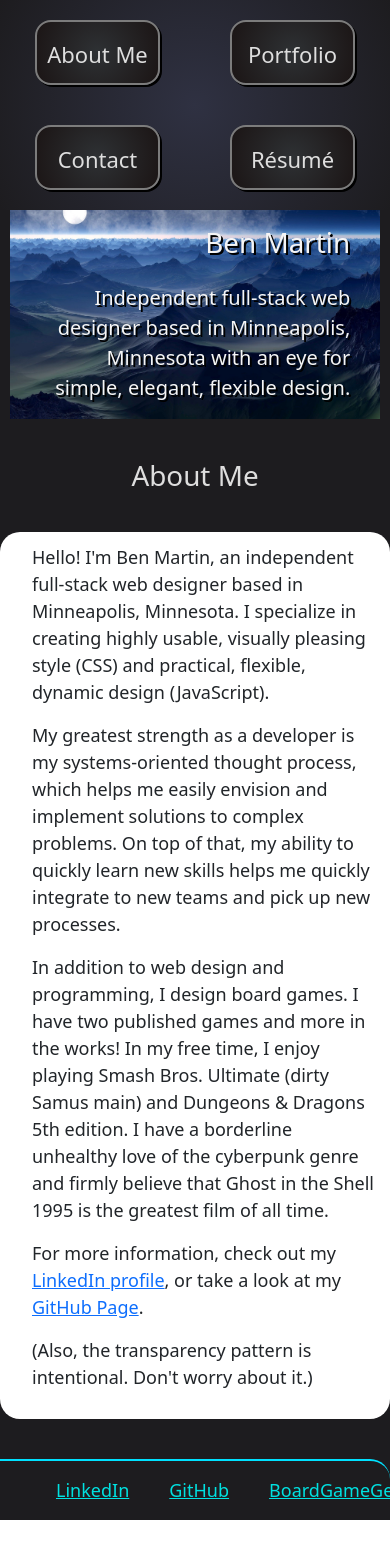
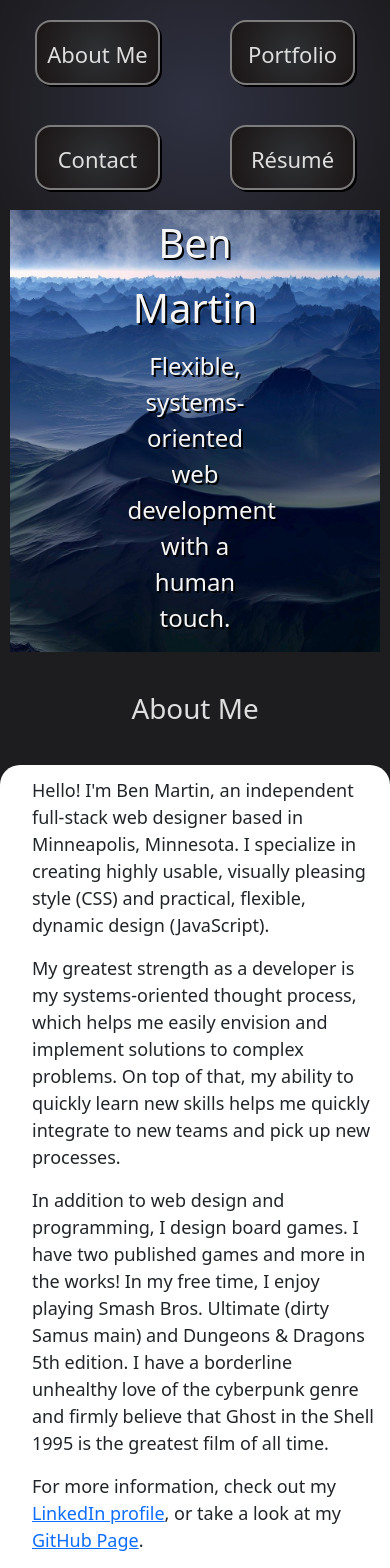
Before and after one commit to the-wake/ben-martin-portfolio, a React (Create React App) app: page / in a window 390 px wide. Shown: the top 1568 px of the page. Before the commit the page ends 1520 px from the top, so only its background shows below. Built offline with nearby package versions, Linux system fonts and the light colour scheme.

Commit message:
Got smooth scroll working and re-styled the banner.

```diff
--- a/src/App.css
+++ b/src/App.css
@@ -90,14 +90,19 @@
 }
 
 #banner-left {
-  max-width: 75vh;
+  width: 50vw;
+  max-width: 650px;
   margin: 0 auto;
   padding: 0 30px;
-  font-size: 30px;
+  font-size: 36px;
+}
+
+#banner-left h1 {
+  font-size: 54px;
 }
 
 #banner-right {
-  margin: 0 auto;
+  margin: 0 auto 0 0;
   padding: 0 30px;
 }
 
@@ -142,6 +147,7 @@
 
 #content-container {
   height: fit-content;
+  min-height: 82vh;
   block-size: fit-content;
   margin-bottom: 40px;
 }
@@ -243,7 +249,12 @@ form .button {
   }
 
   #banner-left {
-    font-size: 20px;
+    font-size: 24px;
+    text-align: center;
+  }
+
+  #banner-left h1 {
+    font-size: 40px;
   }
 
   #banner-right {
--- a/src/components/Banner.js
+++ b/src/components/Banner.js
@@ -6,8 +6,7 @@ function Banner() {
     <div className="jumbotron">
       <div id={"banner-left"}>
         <h1>Ben Martin</h1>
-
-        <p>Independent full-stack web designer based in Minneapolis, Minnesota with an eye for simple, elegant, flexible design.</p>
+        <p>Flexible, systems-oriented web development with a human touch.</p>
       </div>
       <div id={"banner-right"}>
         <img src={image} alt={'Profile'} id="profile-pic" />
--- a/src/components/ContentContainer.js
+++ b/src/components/ContentContainer.js
@@ -1,5 +1,5 @@
 // rfce
-import React, { useState, useEffect, useRef } from 'react'
+import React, { useState } from 'react'
 import Navbar from './Navbar.js';
 import Banner from './Banner.js';
 import Footer from './Footer.js';
@@ -16,16 +16,21 @@ function ContentContainer() {
   const renderPage = () => {
     if (currentPage === '' || currentPage === 'About') {
       return <Blurb />;
-    }
-    if (currentPage === 'Portfolio') {
+    } else if (currentPage === 'Portfolio') {
       return <Portfolio />;
-    }
-    if (currentPage === 'Contact') {
+    } else if (currentPage === 'Contact') {
       return <Contact />;
-    }
-  }
+    };
+  };
 
-  const handlePageChange = page => setCurrentPage(page);
+  const handlePageChange = page => {
+    setCurrentPage(page);
+    // setInterval(() => {
+    document.getElementById("content-container").scrollIntoView({
+      behavior: 'smooth'
+    })
+    // }, 100);
+  };
 
   // const homeHandler = () => {
   //   // setCurrentPage('');
--- a/src/pages/Contact.js
+++ b/src/pages/Contact.js
@@ -9,16 +9,15 @@ function Contact() {
       </div>
       <form>
         <div className="form-group form-group-narrow">
-          <label for="name">Name</label>
+          <label>Name</label>
           <input type="name" className="form-control" id="name-field" placeholder="Name" required/>
         </div>
         <div className="form-group form-group-narrow">
-          <label for="email-field">Email Address</label>
+          <label>Email Address</label>
           <input type="email" className="form-control" id="email-field" aria-describedby="emailHelp" placeholder="Enter email" required/>
             <small id="emailHelp" className="form-text text-muted">I will never share your email with anyone else.</small>
         </div>
         <div className="form-group">
-          {/* <label for="project-desc"></label> */}
           <textarea className="form-control" id="message-field" placeholder="What can I help you with?"></textarea>
         </div>
         <button type="submit" className="button">Submit</button>
```
